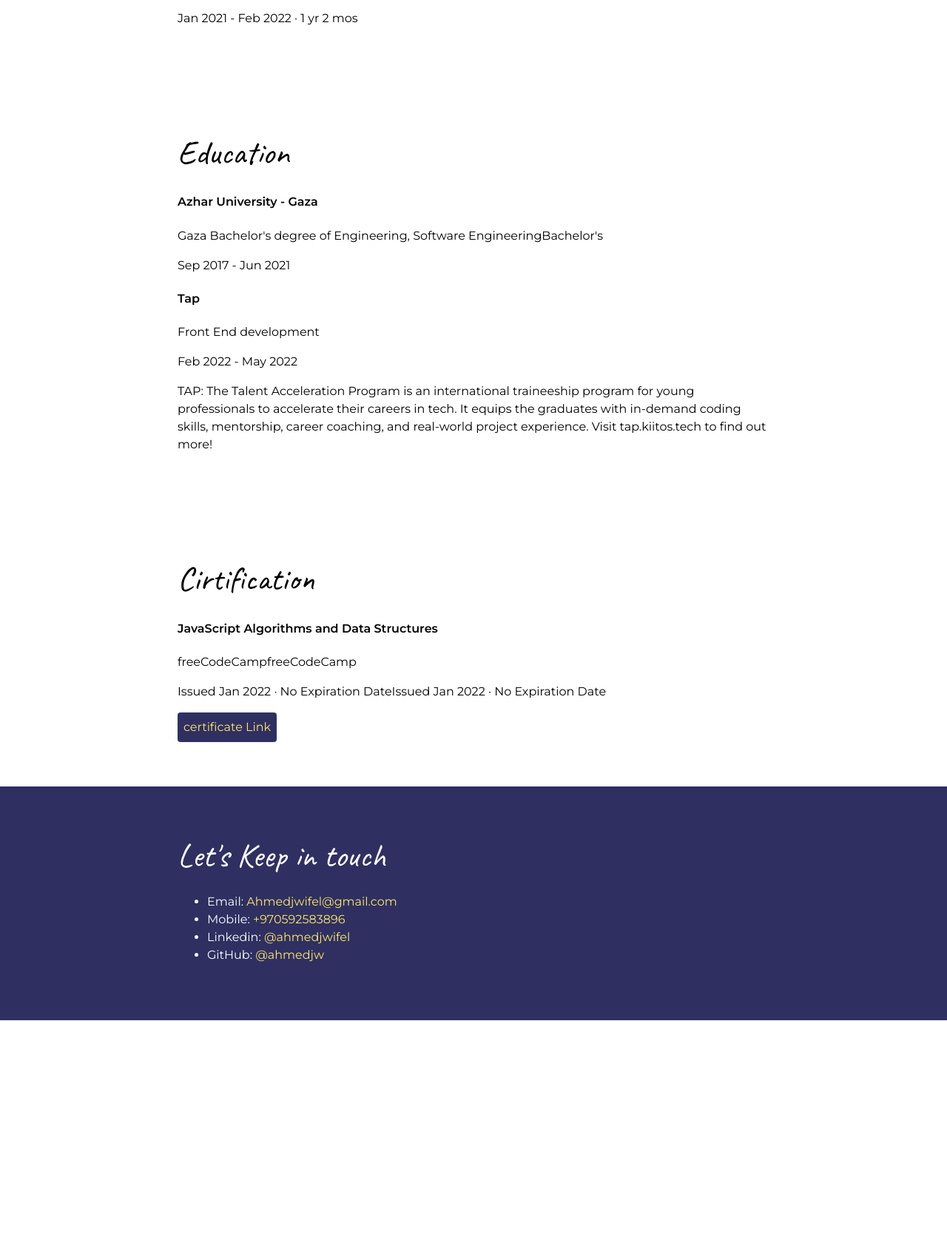
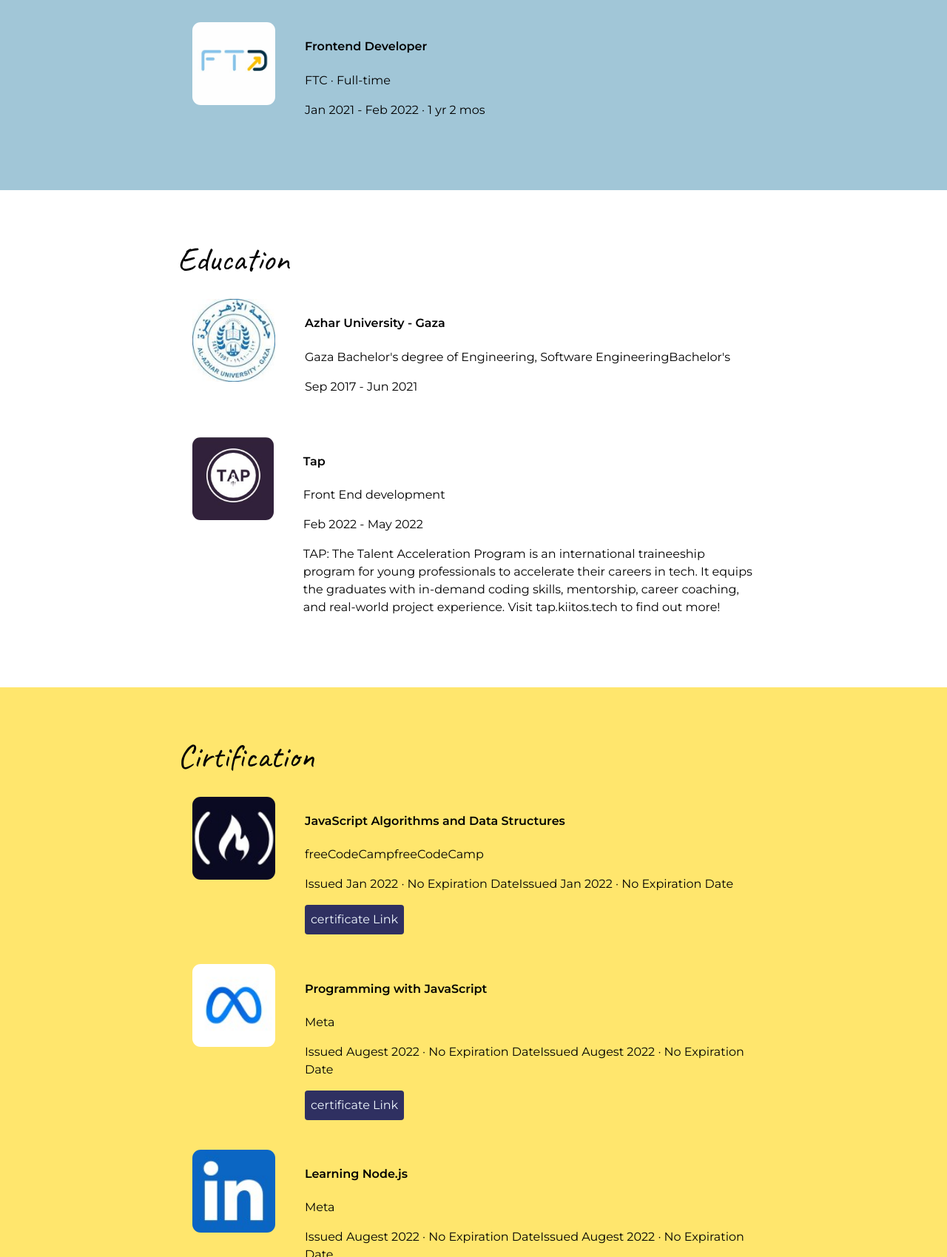
Before and after one commit to ahmedjw/Portifolio, a plain HTML site: page index.html in a window 1280 px wide. Shown: the part 1101-2800 px from the top of the page at 74% size. Before the commit the page ends 2480 px from the top, so only its background shows below. Drawn offline with Linux system fonts and the light colour scheme.

Commit message:
proto upload

```diff
--- a/index.html
+++ b/index.html
@@ -13,7 +13,7 @@
   </head>
   <body>
     <main>
-      <!--Header-->
+      <!--*************************************Header******************************************-->
       <header>
         <div class="content-wrap">
           <h1>Ahmed Jwifel</h1>
@@ -27,6 +27,7 @@
         </div>
       </header>
       <section>
+        <!--Projects-->
         <div class="content-wrap">
           <h2>Projects</h2>
           <section>
@@ -34,11 +35,13 @@
           </section>
         </div>
       </section>
-      <!--Experiance-->
-      <section>
+      <!--*********************************Experiance********************************************-->
+      <section class="Exp">
         <div class="content-wrap">
           <h2>Experiance</h2>
-          <section>
+          <section class="Ed-flex">
+            <img src="images/Kiitos.jpg" alt="KiitosLogo" class="Ed-item" />
+            <div class="Ed-item">
               <h4>Frontend Developer</h4>
               <p>Kiitos Technologies · Full-time</p>
               <p>Feb 2022 - Jul 2022 · 6 mos</p>
@@ -58,27 +61,36 @@
                   Query .
                 </li>
               </ul>
+            </div>
           </section>
-          <section>
+          <section class="Ed-flex">
+            <img src="images/Ftc.jpg" alt="FtcLogo" class="Ed-item" />
+            <div class="Ed-item">
               <h4>Frontend Developer</h4>
               <p>FTC · Full-time</p>
               <p>Jan 2021 - Feb 2022 · 1 yr 2 mos</p>
+            </div>
           </section>
         </div>
       </section>
-      <!--Education-->
-      <section>
+      <!--**************************************Education*******************************************-->
+      <section class="Education">
         <div class="content-wrap">
           <h2>Education</h2>
-          <section>
+          <section class="Ed-flex">
+            <img class="Ed-item" src="/images/az.jpg" alt="AzharLogo" />
+            <div class="Ed-item">
               <h4>Azhar University - Gaza</h4>
               <p>
                 Gaza Bachelor's degree of Engineering, Software
                 EngineeringBachelor's
               </p>
               <p>Sep 2017 - Jun 2021</p>
+            </div>
           </section>
-          <section>
+          <section class="Ed-flex">
+            <img class="Ed-item" src="images/tap.jpg" alt="Tap" />
+            <div class="Ed-item">
               <h4>Tap</h4>
               <p>Front End development</p>
               <p>Feb 2022 - May 2022</p>
@@ -89,14 +101,17 @@
                 skills, mentorship, career coaching, and real-world project
                 experience. Visit tap.kiitos.tech to find out more!
               </p>
+            </div>
           </section>
         </div>
       </section>
-      <!--Cirtification-->
+      <!--******************************************Cirtification****************************************-->
       <section class="Cirtification">
         <div class="content-wrap">
           <h2>Cirtification</h2>
-          <section>
+          <section class="Ed-flex">
+            <img class="Ed-item" src="/images/FCC.jpg" alt="freecodecampLogo" />
+            <div class="Ed-item">
               <h4>JavaScript Algorithms and Data Structures</h4>
               <p>freeCodeCampfreeCodeCamp</p>
               <p>
@@ -107,14 +122,49 @@
                 href="https://www.freecodecamp.org/certification/ahmedjwifel/javascript-algorithms-and-data-structures"
                 >certificate Link</a
               >
+            </div>
+          </section>
+          <section class="Ed-flex">
+            <img
+              class="Ed-item"
+              src="/images/meta.jpg"
+              alt="freecodecampLogo"
+            />
+            <div class="Ed-item">
+              <h4>Programming with JavaScript</h4>
+              <p>Meta</p>
+              <p>
+                Issued Augest 2022 · No Expiration DateIssued Augest 2022 · No
+                Expiration Date
+              </p>
+              <a
+                href="https://www.coursera.org/account/accomplishments/verify/BTAYP4DXTKHB?utm_source=link&utm_medium=certificate&utm_content=cert_image&utm_campaign=sharing_cta&utm_product=course"
+                >certificate Link</a
+              >
+            </div>
+          </section>
+          <section class="Ed-flex">
+            <img class="Ed-item" src="/images/in.jpg" alt="linkedIn" />
+            <div class="Ed-item">
+              <h4>Learning Node.js</h4>
+              <p>Meta</p>
+              <p>
+                Issued Augest 2022 · No Expiration DateIssued Augest 2022 · No
+                Expiration Date
+              </p>
+              <a
+                href="https://www.linkedin.com/learning/certificates/e1d98f4efe6e1e41ac504d89f99a9c5d24414bd7150fa7bfc7498e14a1ac5f34"
+                >certificate Link</a
+              >
+            </div>
           </section>
         </div>
       </section>
-      <!--Footer-->
+      <!--*******************************************Footer********************************************-->
       <footer>
         <div class="content-wrap">
           <h2>Let's Keep in touch</h2>
-          <ul>
+          <ul class="contact-lists">
             <li>
               <span>Email:</span>
               <span style="color: #ffe66d">Ahmedjwifel@gmail.com</span>
--- a/style/index.css
+++ b/style/index.css
@@ -12,8 +12,13 @@ body {
   margin: 0;
 }
 h1 {
-  font-size: 90px;
+  font-size: 5.625rem;
   line-height: 1;
+}
+img {
+  width: 7rem;
+  border-radius: 10%;
+  height: 7rem;
 }
 h1,
 h3,
@@ -23,33 +28,51 @@ h2 {
   font-weight: 300;
 }
 h2 {
-  font-size: 45px;
+  font-size: 2.813rem;
 }
 a {
   color: #ffe66d;
   text-decoration: none;
 }
 .content-wrap {
-  width: 800px;
+  width: 50rem;
   margin: 0 auto;
   padding: 60px 0;
   font-family: "Montserrat", sans-serif;
   line-height: 1.5;
+  display: flex;
+  flex-direction: column;
 }
 /*Profile*/
 header {
   background-color: #2f3061;
   margin-top: 0;
   color: white;
+  text-align: center;
 }
+/* Flex**/
 
+.Ed-flex {
+  display: inline-flex;
+}
+.Ed-item {
+  margin: 20px;
+}
+/*Exp*/
+.Exp {
+  background-color: #a1c6d7;
+}
 /* Cirtification*/
+.Cirtification {
+  background-color: #ffe66d;
+}
 .Cirtification a {
   background-color: #2f3061;
   padding: 8px;
   text-decoration: none;
   border-radius: 4px;
   display: inline-block;
+  color: aliceblue;
 }
 .Cirtification a:hover {
   background-color: rgb(47, 48, 97, 90%);
@@ -58,4 +81,9 @@ header {
 footer {
   background-color: #2f3061;
   color: white;
+  text-align: center;
 }
+.contact-lists {
+  list-style: none;
+  text-align: left;
+}
```
Also changed, not shown: images/FCC.jpg (added), images/Ftc.jpg (added), images/Kiitos.jpg (added), images/az.jpg (added), images/in.jpg (added), images/meta.jpg (added), images/tap.jpg (added). Lines whose indentation alone changed are shown as unchanged.
